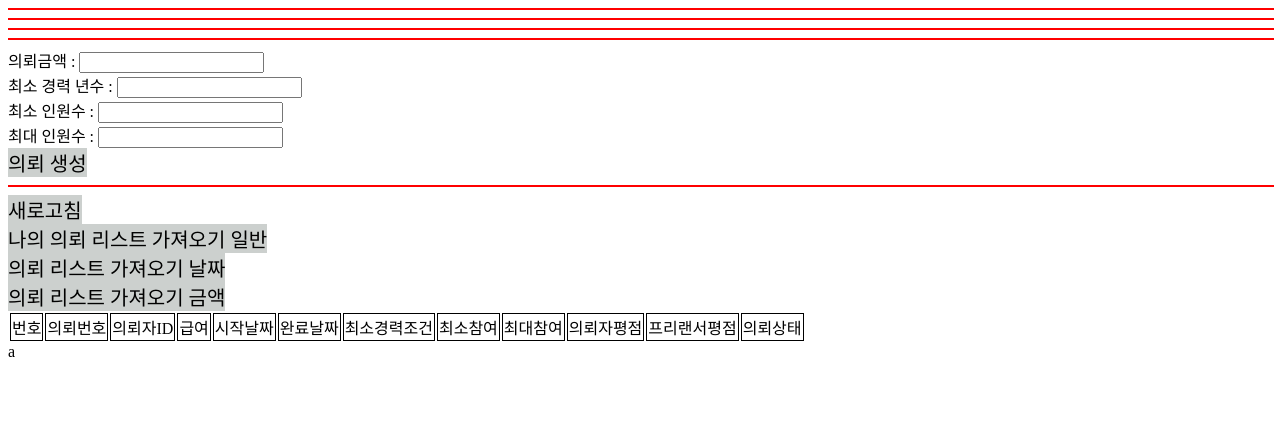
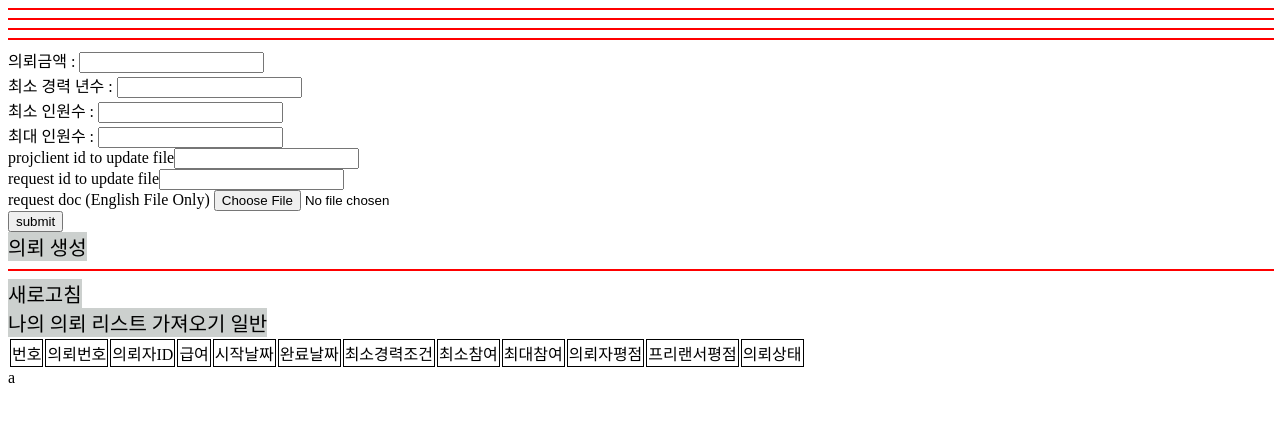
Before and after one commit to hawksung1/DBServer, a website: page public/html/requestpage.html in a window 1280 px wide. Drawn offline with Linux system fonts and the light colour scheme; no server answers.

Commit message:
의뢰 업로드 중

```diff
--- a/public/html/requestpage.html
+++ b/public/html/requestpage.html
@@ -69,6 +69,11 @@
 <div>최대 인원수 : <input type='text' id ='MaxNum' name ='MaxNum'></div>
 <!--<div>언어 별 능숙도 : <input type='text' name ='Prog' value=''></div>-->
 <!--<div>의뢰 문서 : <input type='text' name ='Rdoc' value=''></div>-->
+<form action="/upload/pc_request" method = "post" id = "request_doc"  enctype="multipart/form-data">
+    projclient id to update file<input id="projclient_upload_id" type="text" name="projclient_upload_id"/><br>
+    request id to update file<input id="request_upload_id" type="text" name="request_upload_id"/><br>
+    request doc (English File Only) <input id="request_file" type="file" name="request_file"/><br>
+  <input type="submit" value="submit"/>
 <div id='createR'>의뢰 생성</div>
 </div>
 
@@ -76,8 +81,8 @@
 <div>
 	<div id = "refresh">새로고침</div>
 	<div id = "request_PC">나의 의뢰 리스트 가져오기 일반</div>
-	<div id = "requestDate">의뢰 리스트 가져오기 날짜</div>
-	<div id = "requestPay">의뢰 리스트 가져오기 금액</div>
+<!--	<div id = "requestDate">의뢰 리스트 가져오기 날짜</div>
+	<div id = "requestPay">의뢰 리스트 가져오기 금액</div> -->
 	<table id = "req_list"><thead><tr><td>번호</td><td>의뢰번호</td><td>의뢰자ID</td><td>급여</td><td>시작날짜</td><td>완료날짜</td><td>최소경력조건</td><td>최소참여</td><td>최대참여</td><td>의뢰자평점</td><td>프리랜서평점</td><td>의뢰상태</td></tr></thead><tbody></tbody></table>
 </div>
 
--- a/sessions/HuNTRe5o52hgmKXOg9tLJIErKFgJihKu.json
+++ b/sessions/HuNTRe5o52hgmKXOg9tLJIErKFgJihKu.json
@@ -1 +1 @@
-{"cookie":{"originalMaxAge":null,"expires":null,"httpOnly":true,"path":"/"},"__lastAccess":1544518498817,"logined":true,"user_id":"lee94"}
+{"cookie":{"originalMaxAge":null,"expires":null,"httpOnly":true,"path":"/"},"__lastAccess":1544518765094,"logined":true,"user_id":"lee94"}
```
